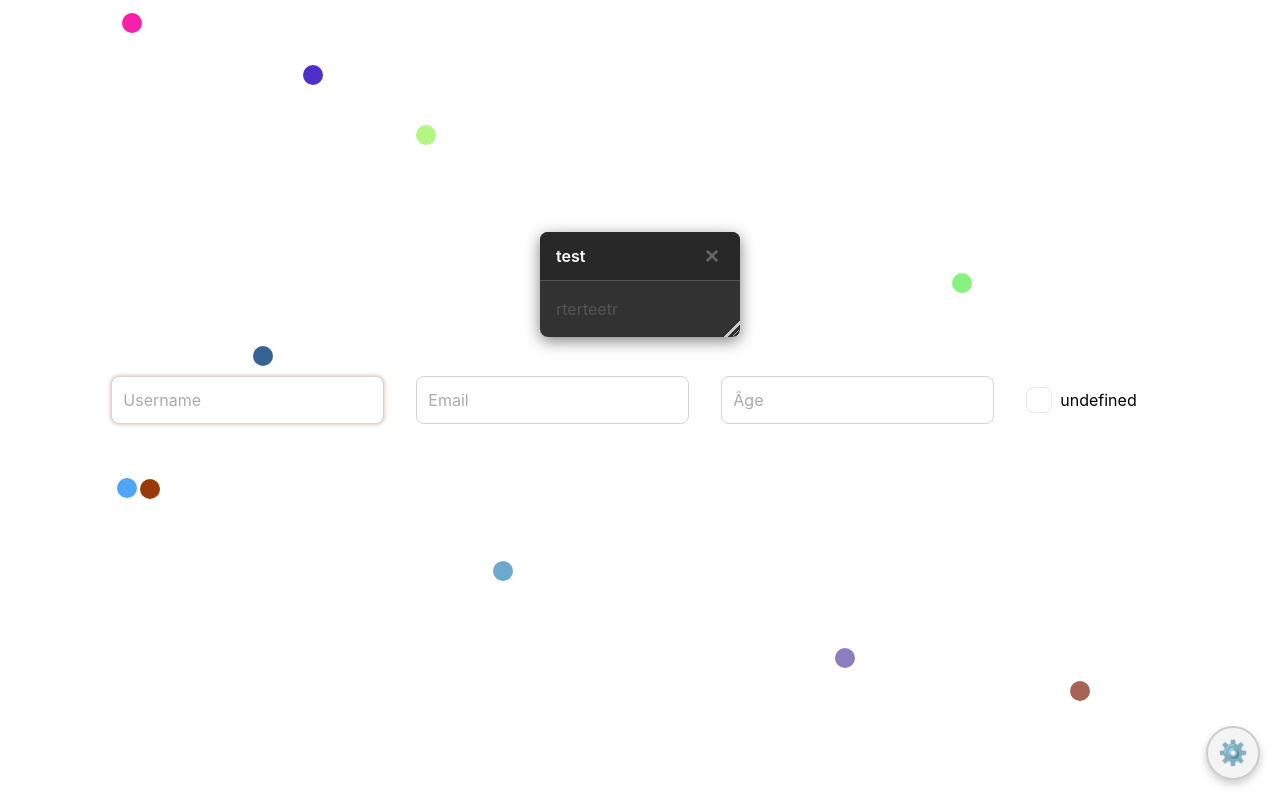
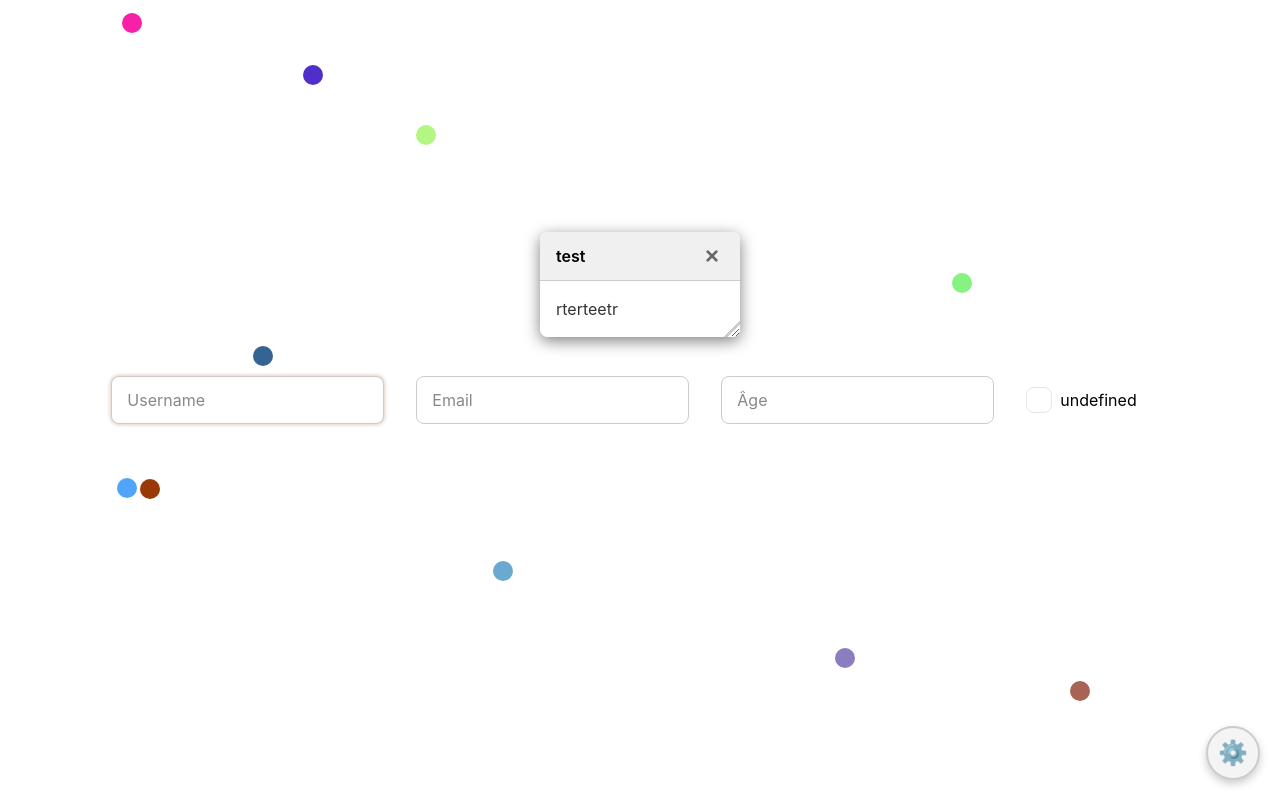
Before and after one commit to Frino50/utils, a Vue app: page / in a window 1280 px wide. Built offline with nearby package versions, Linux system fonts and the light colour scheme.

Commit message:
feat: Uniformisation du style

```diff
--- a/src/assets/color.css
+++ b/src/assets/color.css
@@ -1,6 +1,61 @@
 :root {
-    --blue: #007ad9;
-    --red: red;
-    --light-gray: lightgray;
-    --place-holder-gray: #aaa
+    --bg-color: #fff;
+    --text-color: #000;
+    --place-holder-gray: #888;
+    --light-gray: #ccc;
+    --blue: #1e90ff;
+    --red: #ff4d4f;
+
+    --checkbox-true-bg: #007ad9;
+    --checkbox-false-bg: #ff4d4f;
+    --checkbox-undefined-bg: transparent;
+    --checkbox-border: #e5e7eb;
+    --checkbox-border-hover: #9ca3af;
+    --checkbox-check-color: white;
+    --label-color: #000;
+
+    --dialog-bg: rgba(255, 255, 255, 0.95);
+    --dialog-text: #000;
+    --dialog-header-bg: rgba(240, 240, 240, 0.95);
+    --dialog-header-border: #ccc;
+    --dialog-footer-bg: rgba(240, 240, 240, 0.95);
+    --dialog-footer-border: #ccc;
+    --dialog-content-text: #333;
+    --close-btn-color: #666;
+    --close-btn-hover-bg: #e0e0e0;
+    --close-btn-hover-color: #e74c3c;
+    --close-btn-focus-outline: #3399ff;
+    --resize-handle-color: #ccc;
 }
+
+@media (prefers-color-scheme: dark) {
+    :root {
+        --bg-color: #1a1a1a;
+        --text-color: #fff;
+        --place-holder-gray: #aaa;
+        --light-gray: #555;
+        --blue: #3399ff;
+        --red: #ff6b6b;
+
+        --checkbox-true-bg: #3399ff;
+        --checkbox-false-bg: #ff6b6b;
+        --checkbox-undefined-bg: transparent;
+        --checkbox-border: #555;
+        --checkbox-border-hover: #888;
+        --checkbox-check-color: white;
+        --label-color: #fff;
+
+        --dialog-bg: rgba(40, 40, 40, 0.95);
+        --dialog-text: #fff;
+        --dialog-header-bg: rgba(40, 40, 40, 0.95);
+        --dialog-header-border: #555;
+        --dialog-footer-bg: rgba(40, 40, 40, 0.95);
+        --dialog-footer-border: #555;
+        --dialog-content-text: #ddd;
+        --close-btn-color: #aaa;
+        --close-btn-hover-bg: #555;
+        --close-btn-hover-color: #ff6b6b;
+        --close-btn-focus-outline: #3399ff;
+        --resize-handle-color: #888;
+    }
+}
--- a/src/components/Dialog.vue
+++ b/src/components/Dialog.vue
@@ -401,8 +401,8 @@ function handleWindowResize() {
 .dialog {
     position: fixed;
     border-radius: 0.5rem;
-    background-color: rgba(40, 40, 40, 0.95);
-    color: white;
+    background-color: var(--dialog-bg);
+    color: var(--dialog-text);
     box-shadow: 0 4px 15px rgba(0, 0, 0, 0.5);
     display: flex;
     flex-direction: column;
@@ -422,8 +422,8 @@ function handleWindowResize() {
     justify-content: space-between;
     align-items: center;
     padding: 0.75rem 1rem;
-    background-color: rgba(40, 40, 40, 0.95);
-    border-bottom: 1px solid #555;
+    background-color: var(--dialog-header-bg);
+    border-bottom: 1px solid var(--dialog-header-border);
     cursor: move;
     user-select: none;
     flex-shrink: 0;
@@ -432,7 +432,7 @@ function handleWindowResize() {
 .dialog-title {
     font-size: 1rem;
     font-weight: 600;
-    color: white;
+    color: var(--dialog-text);
     margin: 0;
 }
 
@@ -441,7 +441,7 @@ function handleWindowResize() {
     border: none;
     font-size: 1.5rem;
     font-weight: bold;
-    color: #666;
+    color: var(--close-btn-color);
     cursor: pointer;
     line-height: 1;
     padding: 0;
@@ -457,12 +457,12 @@ function handleWindowResize() {
 }
 
 .close-btn:hover {
-    background-color: #f0f0f0;
-    color: #e74c3c;
+    background-color: var(--close-btn-hover-bg);
+    color: var(--close-btn-hover-color);
 }
 
 .close-btn:focus {
-    outline: 2px solid #b3d8ff;
+    outline: 2px solid var(--close-btn-focus-outline);
     outline-offset: 2px;
 }
 
@@ -470,13 +470,13 @@ function handleWindowResize() {
     padding: 1rem;
     overflow-y: auto;
     flex-grow: 1;
-    color: #555;
+    color: var(--dialog-content-text);
 }
 
 .dialog-footer {
     padding: 0.75rem 1rem;
-    background-color: rgba(40, 40, 40, 0.95);
-    border-bottom: 1px solid #555;
+    background-color: var(--dialog-footer-bg);
+    border-top: 1px solid var(--dialog-footer-border);
     display: flex;
     justify-content: flex-end;
     gap: 0.5rem;
@@ -492,8 +492,8 @@ function handleWindowResize() {
     background: linear-gradient(
         135deg,
         transparent 50%,
-        #ccc 50%,
-        #ccc 60%,
+        var(--resize-handle-color) 50%,
+        var(--resize-handle-color) 60%,
         transparent 60%
     );
     z-index: 10;
--- a/src/components/FloatLabelInput.vue
+++ b/src/components/FloatLabelInput.vue
@@ -1,5 +1,4 @@
 <template>
-    <div style="position: relative">
     <div :class="['float-label', { error: errorMessage }]">
         <input
             :id="label.toLowerCase()"
@@ -26,7 +25,6 @@
     </div>
     <div v-if="errorMessage" class="error-message">
         {{ errorMessage }}
-        </div>
     </div>
 </template>
 
@@ -88,27 +86,54 @@ function handleBlur() {
 </script>
 
 <style scoped>
-input:focus {
-    outline: var(--blue) 0.18rem solid;
-}
-
 .float-label {
     position: relative;
 }
 
-.float-label.error input:focus {
+.input-field {
+    padding: 0.75rem 0.75rem;
+    width: 100%;
+    border-radius: 0.5rem;
+    border: 1px solid var(--light-gray);
+    font-size: 1.2rem;
+    box-sizing: border-box;
+    transition:
+        border-color 0.2s ease,
+        box-shadow 0.2s ease;
+    background-color: var(--bg-color);
+    color: var(--text-color);
+}
+
+.input-field:focus {
+    border-color: var(--blue);
+    outline: var(--blue) 0.18rem solid;
+}
+
+.float-label.error .input-field {
+    border-color: var(--red);
+}
+
+.float-label.error .input-field:focus {
+    border-color: var(--red);
     outline: var(--red) 0.18rem solid;
+}
+
+.input-field::placeholder {
+    color: transparent;
 }
 
 .label {
     position: absolute;
-    top: 50%;
     left: 0.75rem;
-    transform: translateY(-50%);
+    top: 0.1rem;
+    transform: translateY(40%);
     transition: all 0.2s linear;
     pointer-events: none;
     color: var(--place-holder-gray);
     font-size: 1rem;
+    z-index: 10;
+    padding: 0 0.25rem;
+    background-color: var(--bg-color);
 }
 
 .label.error {
@@ -125,26 +150,6 @@ input:focus {
     color: var(--red);
 }
 
-.input-field {
-    padding: 0.75rem 0.75rem;
-    width: 100%;
-    border-radius: 0.5rem;
-    border: 1px solid var(--light-gray);
-    font-size: 1.2rem;
-    box-sizing: border-box;
-    transition:
-        border-color 0.2s ease,
-        box-shadow 0.2s ease;
-}
-
-.input-field:focus {
-    border-color: var(--blue);
-}
-
-.float-label.error .input-field:focus {
-    border-color: var(--red);
-}
-
 .input-field:focus + .label {
     top: -1.1rem;
     font-size: 0.75rem;
@@ -155,22 +160,12 @@ input:focus {
     color: var(--red);
 }
 
-.input-field {
-    border-color: var(--light-gray);
-}
-
-.float-label.error .input-field {
-    border-color: var(--red);
-}
-
-.input-field::placeholder {
-    color: transparent;
-}
-
 .error-message {
     position: absolute;
     color: var(--red);
     font-size: 0.85rem;
     margin-top: 0.25rem;
+    margin-left: 0.25rem;
+    text-align: start;
 }
 </style>
--- a/src/components/TriStateCheckbox.vue
+++ b/src/components/TriStateCheckbox.vue
@@ -58,14 +58,14 @@ const ariaChecked = computed(() =>
 
 const checkboxStyle = computed(() => {
     let bgColor: string;
-    let color = "white";
+    let color = "var(--checkbox-check-color)";
 
     if (model.value === true) {
-        bgColor = props.trueColor ?? "#007ad9";
+        bgColor = props.trueColor ?? "var(--checkbox-true-bg)";
     } else if (model.value === false) {
-        bgColor = props.falseColor ?? "red";
+        bgColor = props.falseColor ?? "var(--checkbox-false-bg)";
     } else {
-        bgColor = props.undefinedColor ?? "transparent";
+        bgColor = props.undefinedColor ?? "var(--checkbox-undefined-bg)";
     }
 
     return {
@@ -90,6 +90,7 @@ const checkboxStyle = computed(() => {
     overflow: hidden;
     text-overflow: ellipsis;
     white-space: nowrap;
+    color: var(--label-color);
 }
 
 .checkbox {
@@ -101,9 +102,16 @@ const checkboxStyle = computed(() => {
     justify-content: center;
     border-radius: 0.5rem;
     transition: all 0.2s ease-in-out;
-    border: 0.1rem solid #e5e7eb;
+    border: 0.1rem solid var(--checkbox-border);
+    color: var(--checkbox-check-color);
 }
+
 .main:hover .checkbox {
-    border-color: #9ca3af;
+    border-color: var(--checkbox-border-hover);
+}
+
+.checkbox[aria-disabled="true"] {
+    cursor: not-allowed;
+    opacity: 0.6;
 }
 </style>
```
Lines whose indentation alone changed are shown as unchanged.
